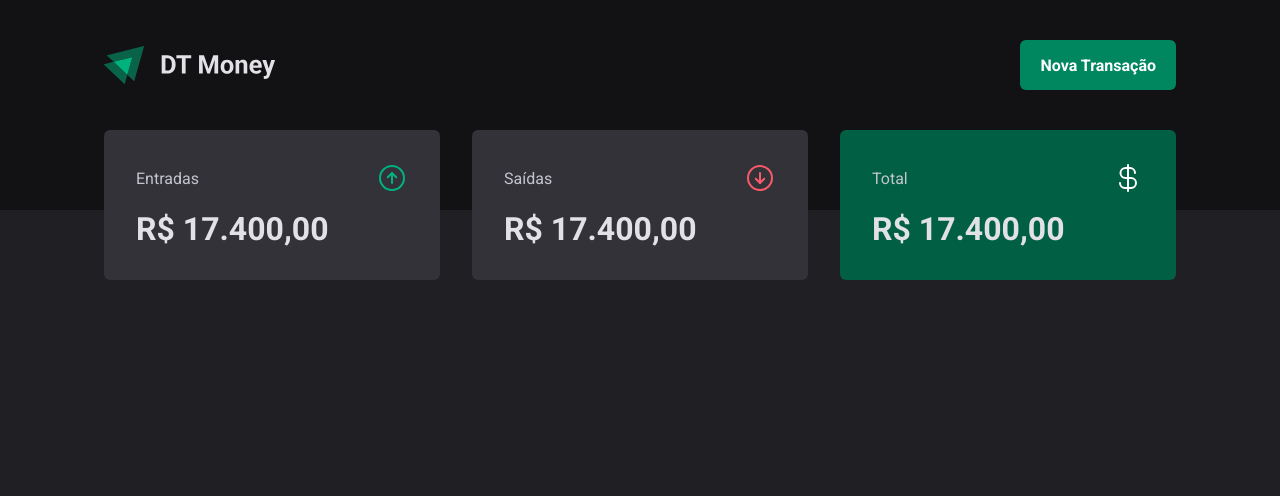
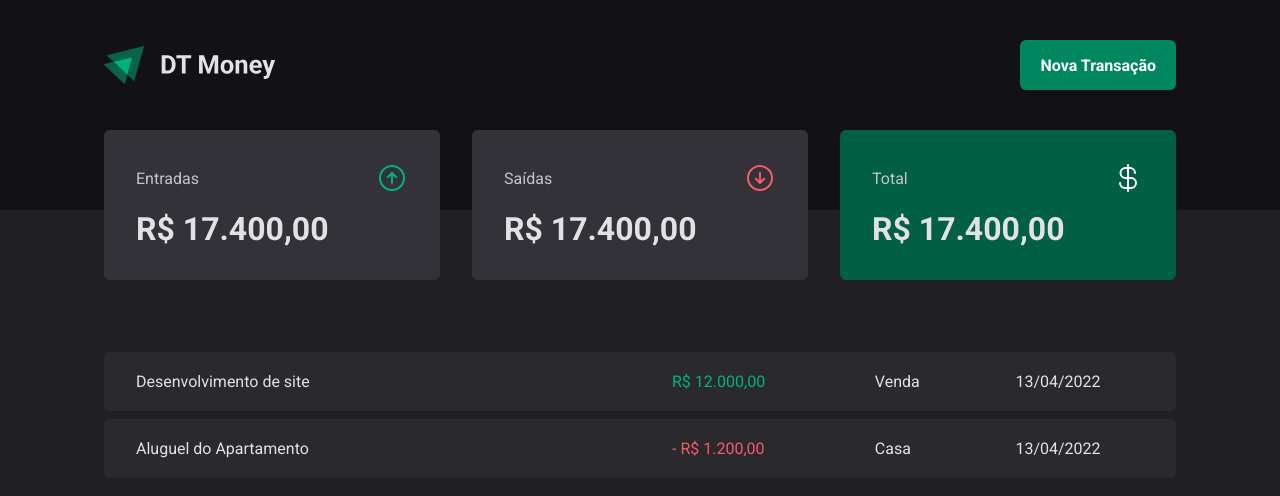
Before and after one commit to GabrielCarvf/03-dt-money, a React (Vite) app: page / in a window 1280 px wide. Shown: the top 496 px of the page. Built offline with nearby package versions, Linux system fonts and the light colour scheme.

Commit message:
:lipstick: Estruturação visual
- Estilizando tabela de transações

```diff
--- a/src/pages/Transactions/index.tsx
+++ b/src/pages/Transactions/index.tsx
@@ -1,11 +1,38 @@
 import { Header } from '../../components/Header'
 import { Summary } from '../../components/Summary'
+import {
+  PriceHighlight,
+  TransactionsContainer,
+  TransactionsTable,
+} from './styles'
 
 export function Transactions() {
   return (
     <div>
       <Header />
       <Summary />
+      <TransactionsContainer>
+        <TransactionsTable>
+          <tbody>
+            <tr>
+              <td width="50%">Desenvolvimento de site</td>
+              <td>
+                <PriceHighlight variant="income">R$ 12.000,00</PriceHighlight>
+              </td>
+              <td>Venda</td>
+              <td>13/04/2022</td>
+            </tr>
+            <tr>
+              <td width="50%">Aluguel do Apartamento</td>
+              <td>
+                <PriceHighlight variant="outcome">- R$ 1.200,00</PriceHighlight>
+              </td>
+              <td>Casa</td>
+              <td>13/04/2022</td>
+            </tr>
+          </tbody>
+        </TransactionsTable>
+      </TransactionsContainer>
     </div>
   )
 }
--- a/src/pages/Transactions/styles.ts
+++ b/src/pages/Transactions/styles.ts
@@ -0,0 +1,37 @@
+import styled from 'styled-components'
+
+export const TransactionsContainer = styled.main`
+  width: 100%;
+  max-width: 1120px;
+  margin: 4rem auto 0;
+  padding: 0 1.5rem;
+`
+export const TransactionsTable = styled.table`
+  width: 100%;
+  border-collapse: separate;
+  border-spacing: 0 0.5rem;
+
+  td {
+    padding: 1.25rem 2rem;
+    background: ${({ theme }) => theme['gray-700']};
+
+    &:first-child {
+      border-top-left-radius: 6px;
+      border-bottom-left-radius: 6px;
+    }
+    &:last-child {
+      border-top-right-radius: 6px;
+      border-bottom-right-radius: 6px;
+    }
+  }
+`
+interface PriceHighlightProps {
+  variant: 'income' | 'outcome'
+}
+
+export const PriceHighlight = styled.span<PriceHighlightProps>`
+  color: ${(props) =>
+    props.variant === 'income'
+      ? props.theme['green-300']
+      : props.theme['red-300']};
+`
```
